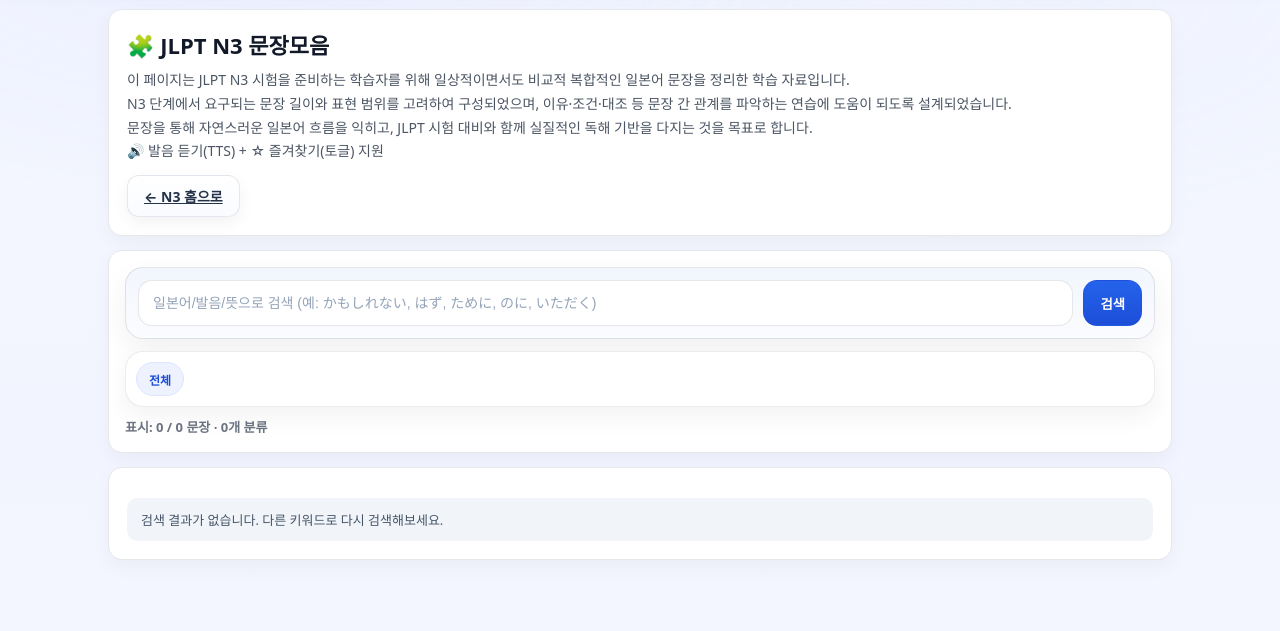
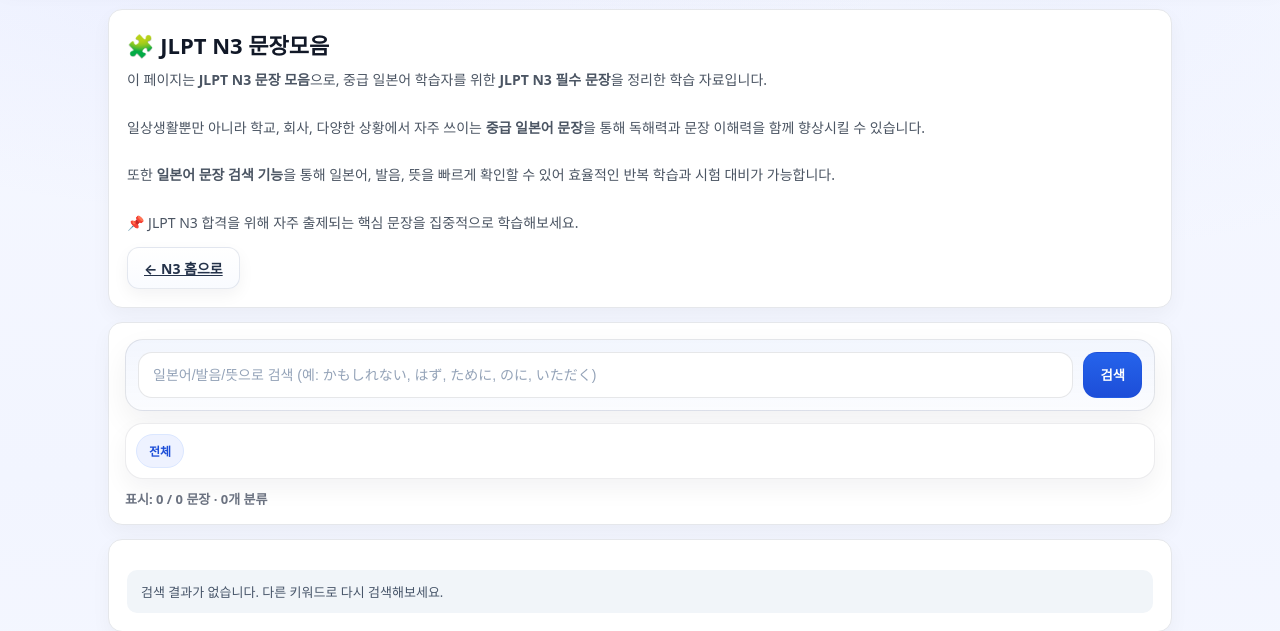
Before and after one commit to GameKingmaker/travel-talk, a Python web app: template templates/jlpt_n3_sentences.html in a window 1280 px wide. Shown: the part 94-725 px from the top of the page. Run offline with Jinja, Linux system fonts and the light colour scheme; the template is opened without the code that fills it, so the values that code supplies are empty.

Commit message:
Update jlpt_n3_sentences.html

```diff
--- a/templates/jlpt_n3_sentences.html
+++ b/templates/jlpt_n3_sentences.html
@@ -236,16 +236,21 @@
 <div class="jlpt-card">
   <h1 class="jlpt-h1">🧩 JLPT N3 문장모음</h1>
   <p class="jlpt-subtext">
-    이 페이지는 JLPT N3 시험을 준비하는 학습자를 위해
-일상적이면서도 비교적 복합적인 일본어 문장을 정리한 학습 자료입니다.
-<br>
-N3 단계에서 요구되는 문장 길이와 표현 범위를 고려하여 구성되었으며,
-이유·조건·대조 등 문장 간 관계를 파악하는 연습에 도움이 되도록 설계되었습니다.
-<br>
-문장을 통해 자연스러운 일본어 흐름을 익히고,
-JLPT 시험 대비와 함께 실질적인 독해 기반을 다지는 것을 목표로 합니다.
-    <br>🔊 발음 듣기(TTS) + ☆ 즐겨찾기(토글) 지원
-  </p>
+이 페이지는 <b>JLPT N3 문장 모음</b>으로,
+중급 일본어 학습자를 위한 <b>JLPT N3 필수 문장</b>을
+정리한 학습 자료입니다.<br><br>
+
+일상생활뿐만 아니라 학교, 회사, 다양한 상황에서 자주 쓰이는
+<b>중급 일본어 문장</b>을 통해
+독해력과 문장 이해력을 함께 향상시킬 수 있습니다.<br><br>
+
+또한 <b>일본어 문장 검색 기능</b>을 통해
+일본어, 발음, 뜻을 빠르게 확인할 수 있어
+효율적인 반복 학습과 시험 대비가 가능합니다.<br><br>
+
+📌 JLPT N3 합격을 위해
+자주 출제되는 핵심 문장을 집중적으로 학습해보세요.
+</p>
 
   <div style="margin-top:12px; display:flex; gap:10px; flex-wrap:wrap;">
     <a class="btn btn-outline" href="{{ url_for('jlpt_n3_home') }}">← N3 홈으로</a>
```
